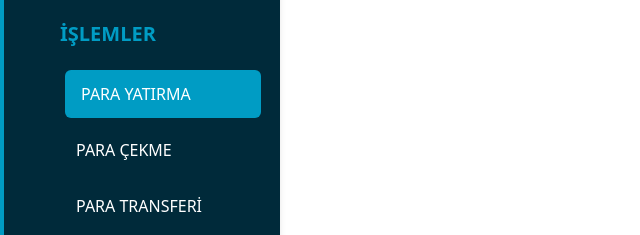
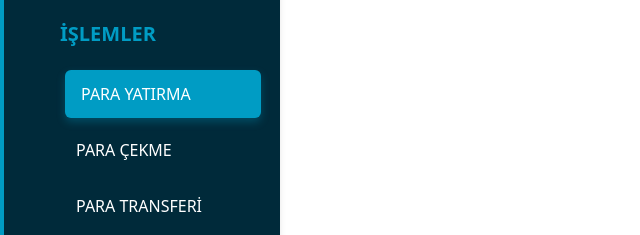
Before and after one commit to meralhamarat/banka, a plain HTML site: page index.html in a window 1280 px wide. In both pictures the pointer is over the item "PARA YATIRMA". Shown: the part 132-367 px from the top of the page, 0-640 px from the left. Drawn offline with nearby package versions, Linux system fonts and the light colour scheme.

Commit message:
Update style.css

```diff
--- a/style.css
+++ b/style.css
@@ -47,6 +47,7 @@
 .yan_menu li:hover {
   background-color: var(--garanti-teal);
   transform: translateX(5px);
+  box-shadow: 0 4px 8px rgba(0, 156, 196, 0.3); /* Yeni eklendi */
 }
 
 .yan_menu li a {
```
